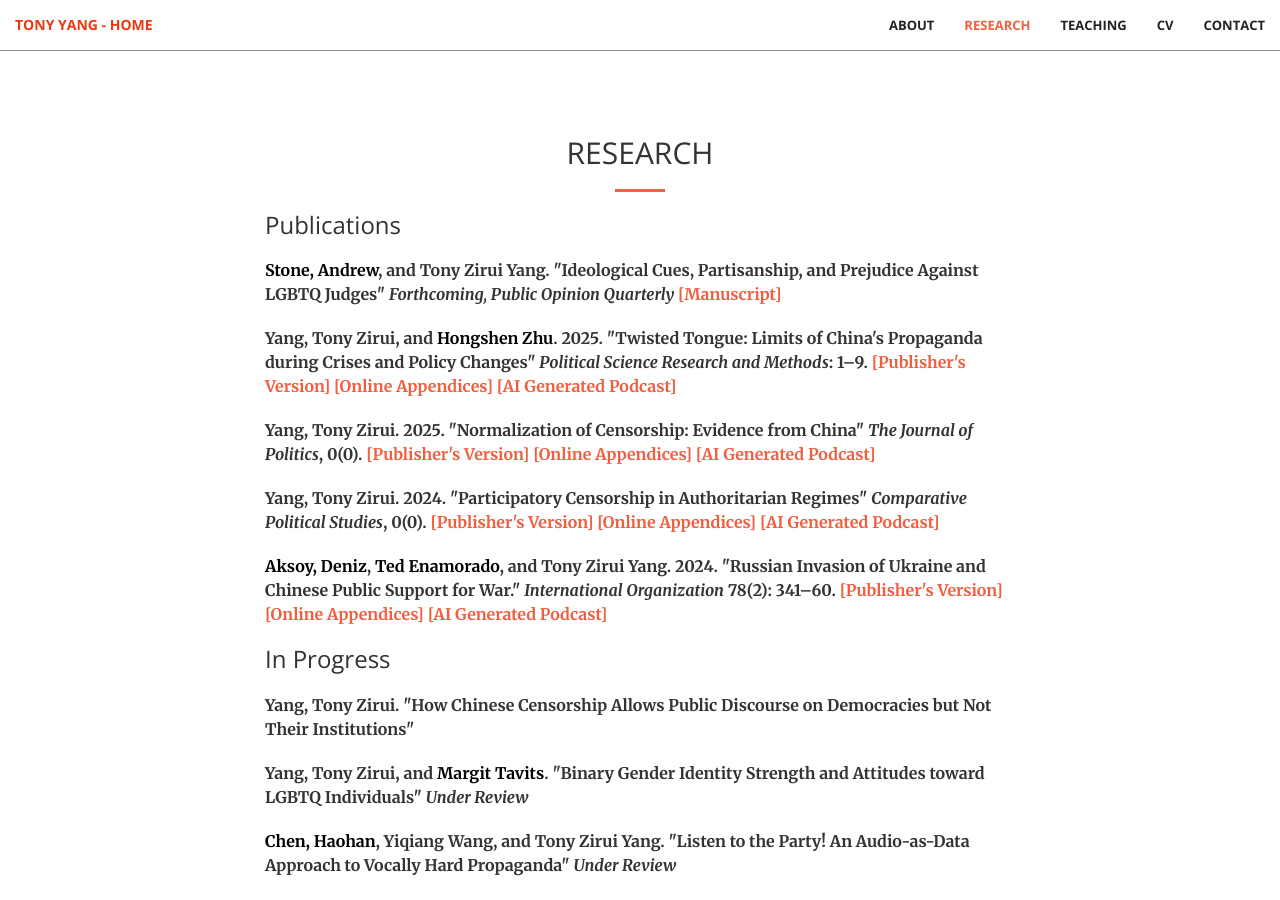
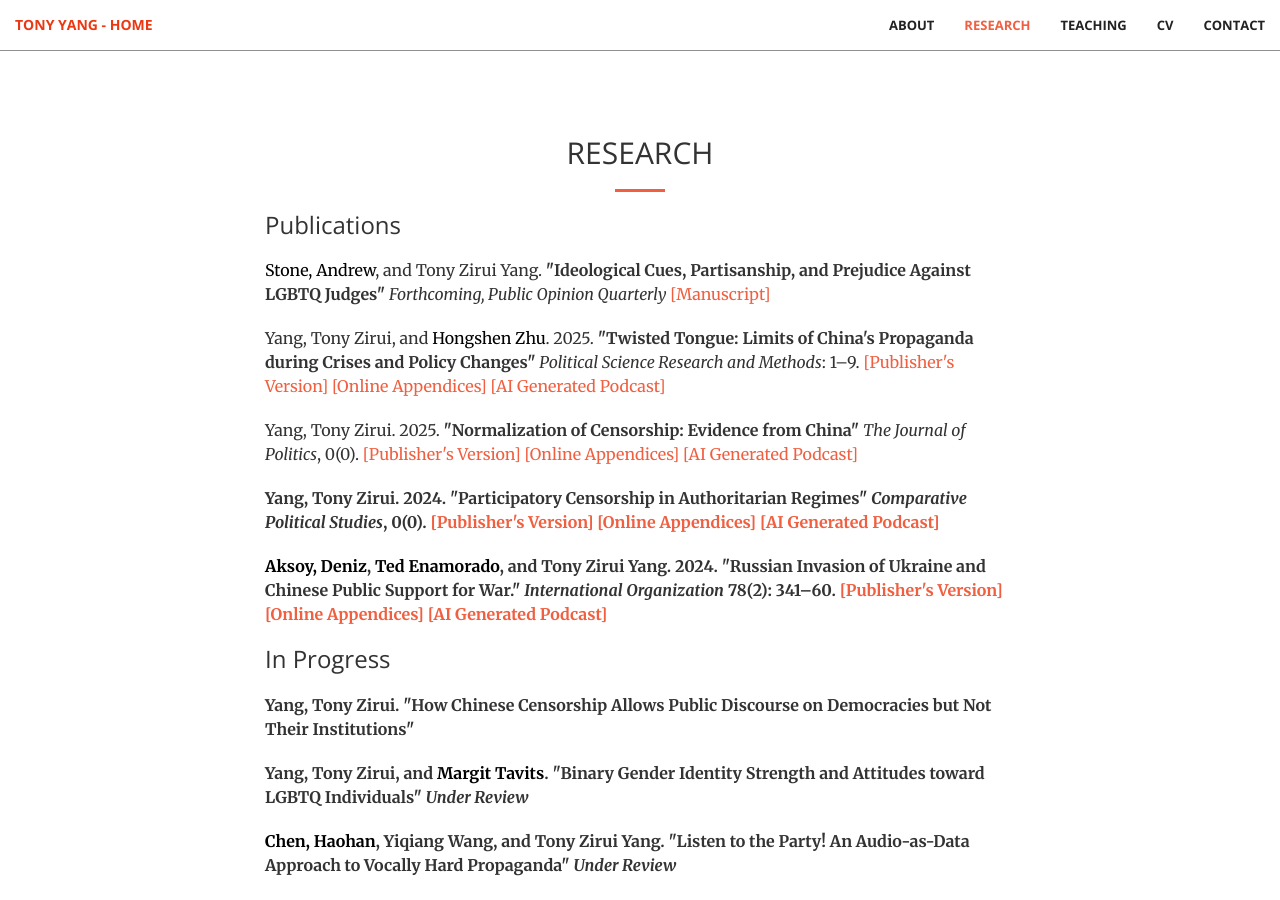
Before and after one commit to tonyhsfz/website, a Jekyll site: the page built from index.html, in a window 1280 px wide and 900 px high, scrolled down 1776 px. Built offline with Jekyll 4.4.1, drawn with Linux system fonts in a browser that asks for light colours; some of the changed text lies outside the part shown.

Commit message:
Update publication.html

```diff
--- a/_includes/publication.html
+++ b/_includes/publication.html
@@ -6,46 +6,47 @@
                 <hr>
                 <h3 class="section-heading">Publications</h3>
                      <p></p>
-                        <p><b>  <a href="https://www.andrewrstone.com/" style="color: black;">Stone, Andrew</a>, and Tony Zirui Yang. "Ideological Cues, Partisanship, and Prejudice Against LGBTQ Judges"
+                        <p>  <a href="https://www.andrewrstone.com/" style="color: black;">Stone, Andrew</a>, and Tony Zirui Yang. <b>"Ideological Cues, Partisanship, and Prejudice Against LGBTQ Judges" </b>
                             <i>Forthcoming, Public Opinion Quarterly</i>
-                     <a href="/img/Stone&Yang.pdf">[Manuscript]</a></b> </p>
+                     <a href="/img/Stone&Yang.pdf">[Manuscript]</a> </p>
                      <p></p>
-                <p><b> Yang, Tony Zirui, and <a href="https://hongshenzhu.org/" style="color: black;">Hongshen Zhu</a>. 2025.
-                        "Twisted Tongue: Limits of China's Propaganda during Crises and Policy Changes"
+                <p> Yang, Tony Zirui, and <a href="https://hongshenzhu.org/" style="color: black;">Hongshen Zhu</a>. 2025.
+                        <b>"Twisted Tongue: Limits of China's Propaganda during Crises and Policy Changes"  </b>
                         <i>Political Science Research and Methods</i>: 1–9.
                         <a href="https://doi.org/10.1017/psrm.2025.10009">[Publisher's Version]</a>
                         <a href="/img/COVID_Appendices.pdf">[Online Appendices]</a>
-                        <a href="https://notebooklm.google.com/notebook/301a75e9-a459-4d91-a4c8-48dc3af5e58f/audio">[AI Generated Podcast]</a></b> </p>
+                        <a href="https://notebooklm.google.com/notebook/301a75e9-a459-4d91-a4c8-48dc3af5e58f/audio">[AI Generated Podcast]</a> </p>
                         <p></p>
-                <p><b> Yang, Tony Zirui. 2025. "Normalization of Censorship: Evidence from China"
+                <p> Yang, Tony Zirui. 2025. <b>"Normalization of Censorship: Evidence from China"  </b>
                         <i>The Journal of Politics</i>, 0(0).
                         <a href="https://doi.org/10.1086/734239">[Publisher's Version]</a>
                         <a href="/img/Censorship_Appendices.pdf">[Online Appendices]</a>
-                        <a href="https://notebooklm.google.com/notebook/c76b905f-0ee4-4535-aedf-cbb28f2598f0/audio">[AI Generated Podcast]</a> </b> </p>
+                        <a href="https://notebooklm.google.com/notebook/c76b905f-0ee4-4535-aedf-cbb28f2598f0/audio">[AI Generated Podcast]</a>  </p>
                          <p></p>
-                 <p><b> <b>Yang, Tony Zirui. 2024. "Participatory Censorship in Authoritarian Regimes"
+                 <p><b> Yang, Tony Zirui. 2024. <b>"Participatory Censorship in Authoritarian Regimes"</b>
                          <i>Comparative Political Studies</i>, 0(0).
                          <a href="https://doi.org/10.1177/00104140241302762">[Publisher's Version]</a>
                          <a href="/img/Yang_CPS_Appendix_Final.pdf">[Online Appendices]</a>
-                         <a href="https://notebooklm.google.com/notebook/de78dfd8-8165-4739-b128-f31dedef3adf/audio">[AI Generated Podcast]</a>  </b> </p>
-                <p>  <b> <a href="https://sites.wustl.edu/denizaksoy/" style="color: black;">Aksoy, Deniz</a>, <a href="https://www.tedenamorado.com/" style="color: black;">Ted Enamorado</a>, and Tony Zirui Yang. 2024.
-                        "Russian Invasion of Ukraine and Chinese Public Support for War."
+                         <a href="https://notebooklm.google.com/notebook/de78dfd8-8165-4739-b128-f31dedef3adf/audio">[AI Generated Podcast]</a>   </p>
+                <p>   <a href="https://sites.wustl.edu/denizaksoy/" style="color: black;">Aksoy, Deniz</a>, <a href="https://www.tedenamorado.com/" style="color: black;">Ted Enamorado</a>, and Tony Zirui Yang. 2024.
+                        <b>"Russian Invasion of Ukraine and Chinese Public Support for War."</b>
                         <i>International Organization</i> 78(2): 341–60.
                         <a href="https://doi.org/10.1017/S0020818324000043">[Publisher's Version]</a>
                          <a href="/img/UseForce_Appendix.pdf">[Online Appendices]</a>
-                         <a href="https://notebooklm.google.com/notebook/f43909a6-0fde-4264-abfc-4024d7fd667e/audio">[AI Generated Podcast]</a> </b>  </p>
+                         <a href="https://notebooklm.google.com/notebook/f43909a6-0fde-4264-abfc-4024d7fd667e/audio">[AI Generated Podcast]</a>   </p>
                      <p></p>
 
                     <h3 class="section-heading">In Progress</h3>
                      <p></p>
-                 <p><b> Yang, Tony Zirui. "How Chinese Censorship Allows Public Discourse on Democracies but Not Their Institutions"  </b></p>
-                <p><b>  Yang, Tony Zirui,</b> and <a href="https://sites.wustl.edu/mtavits/" style="color: black;">Margit Tavits</a>. <b>"Binary Gender Identity Strength and Attitudes toward LGBTQ Individuals" </b>
+                 <p> Yang, Tony Zirui. <b>"How Chinese Censorship Allows Public Discourse on Democracies but Not Their Institutions"  </b></p>
+                <p>  Yang, Tony Zirui, and <a href="https://sites.wustl.edu/mtavits/" style="color: black;">Margit Tavits</a>. <b>"Binary Gender Identity Strength and Attitudes toward LGBTQ Individuals" </b>
                                  <i>Under Review</i> </p>
-                <p> <a href="https://haohanchen.github.io/" style="color: black;">Chen, Haohan</a>, Yiqiang Wang, and <b> Tony Zirui Yang. "Listen to the Party! An Audio-as-Data Approach to Vocally Hard Propaganda" </b>
+                <p> <a href="https://haohanchen.github.io/" style="color: black;">Chen, Haohan</a>, Yiqiang Wang, and  Tony Zirui Yang. <b>"Listen to the Party! An Audio-as-Data Approach to Vocally Hard Propaganda" </b>
                                  <i>Under Review</i> </p>
-                    <p> <b>  Yang, Tony Zirui,</b> and <a href="https://www.scott-williamson.com/" style="color: black;">Scott Williamson</a>. "Public Opinion in Authoritarian Regimes" </b>
+                    <p> Yang, Tony Zirui, and <a href="https://www.scott-williamson.com/" style="color: black;">Scott Williamson</a>.  <b> "Public Opinion in Authoritarian Regimes" </b>
                                  <i>Under Review</i> </p>
-                    <p>  <a href="https://sites.google.com/view/jeremysiow" style="color: black;">Siow, Jeremy</a>, <a href="https://www.mdtrinh.com/" style="color: black;">Minh Trinh</a>, <b> Tony Zirui Yang. "Transnational Impact of Chinese Propaganda on Inter-group Relations Overseas" </b></p>
+                    <p>  <a href="https://sites.google.com/view/jeremysiow" style="color: black;">Siow, Jeremy</a>, <a href="https://www.mdtrinh.com/" style="color: black;">Minh Trinh</a>, Tony Zirui Yang.
+                            <b>"Transnational Impact of Chinese Propaganda on Inter-group Relations Overseas" </b></p>
                 </div>
         </div>
     </div>
```
